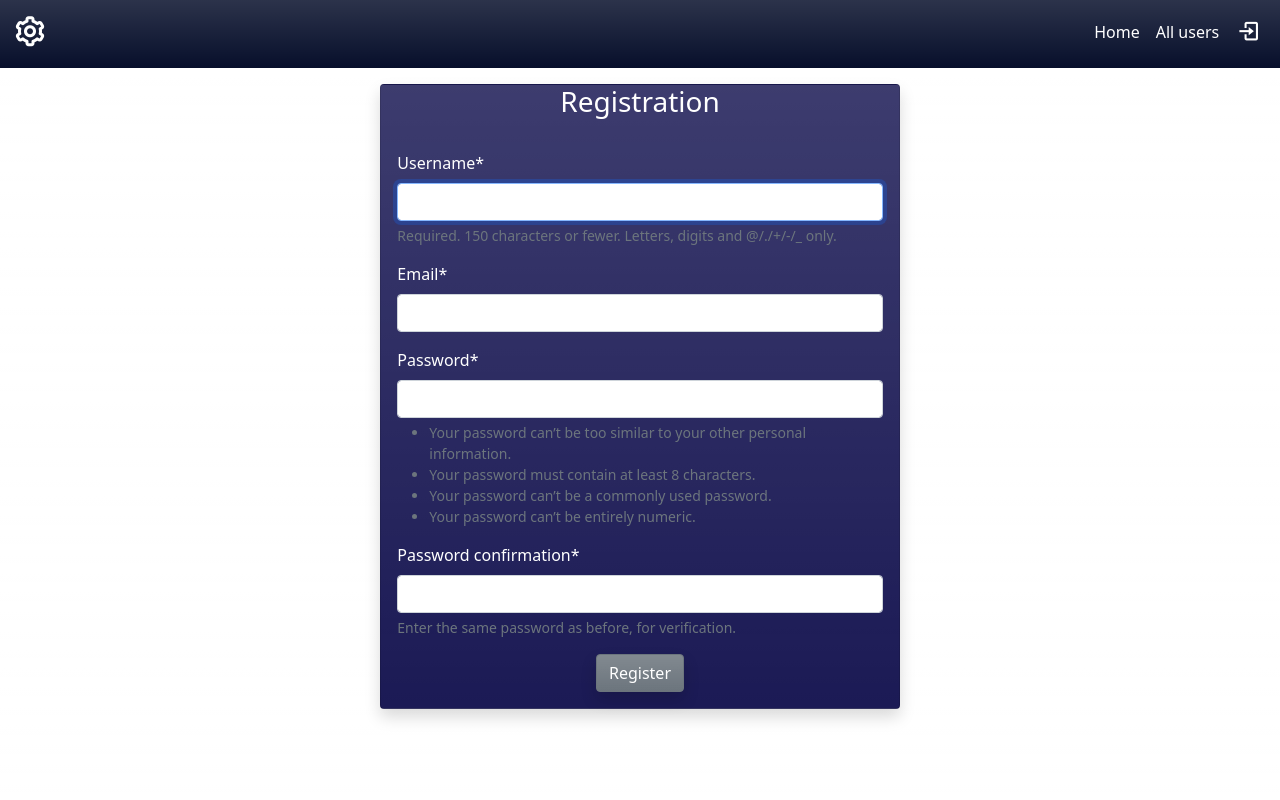
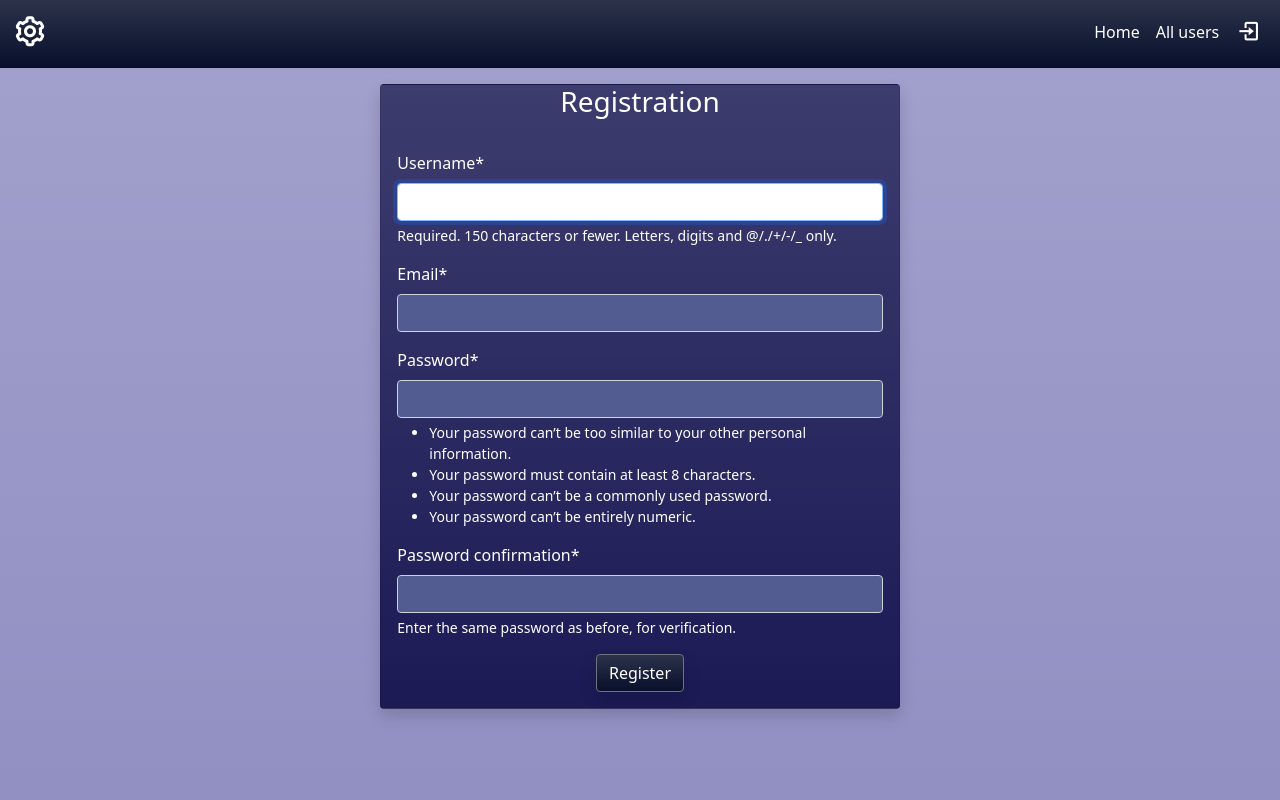
Before and after one commit to OttoLindholm/factorio-blueprint-library, a Django app: page /users/register/ in a window 1280 px wide. Run offline with Django 5.2, Linux system fonts and the light colour scheme; some libraries are stand-ins or nearby versions.

Commit message:
Add stylus for btn & form colors

```diff
--- a/static/css/styles.css
+++ b/static/css/styles.css
@@ -1,4 +1,28 @@
+html, body {
+    height: 100%;
+    --navi-color-dark: #070F2B;
+    --navi-color-medium: #1B1A55;
+    --navi-color-light: #535C91;
+    --navi-color-bg: #9290C3;
+}
+
+body {
+    background-color: var(--navi-color-bg);
+}
+
 .fixed-square {
     width: 100%;
     position: relative;
 }
+
+.form-text {
+    color: white;
+}
+
+.form-control {
+    background-color: var(--navi-color-light);
+}
+
+.btn {
+    background-color: var(--navi-color-dark);
+}
```
